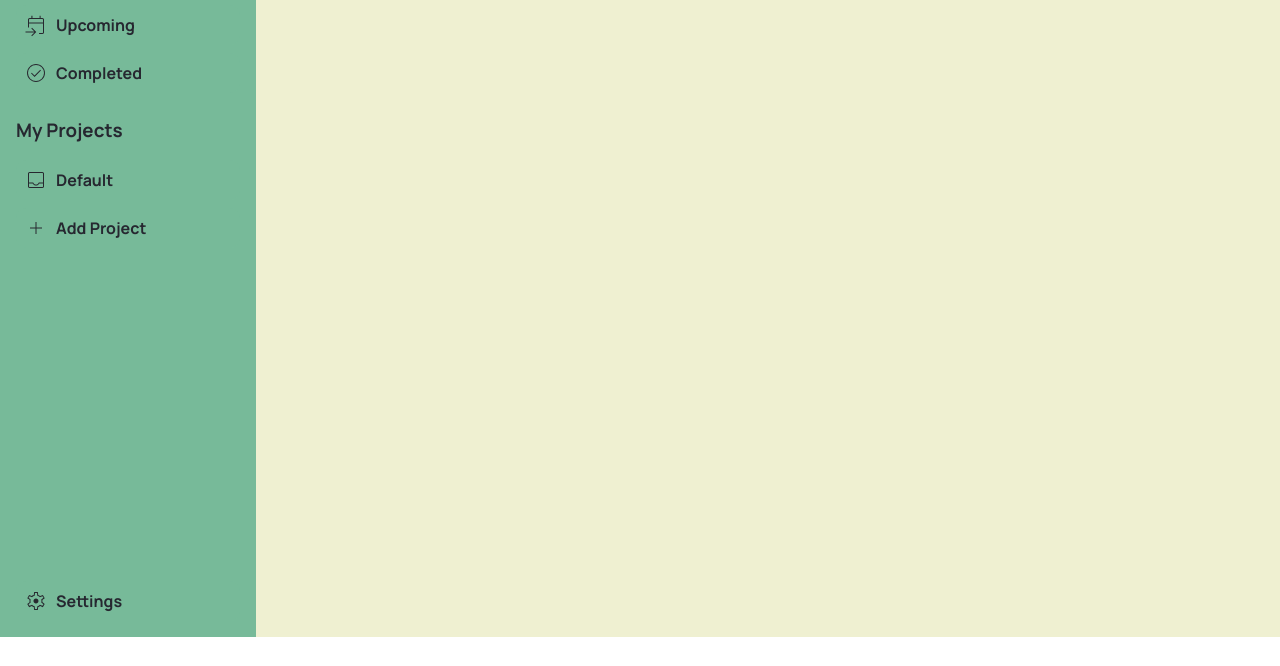
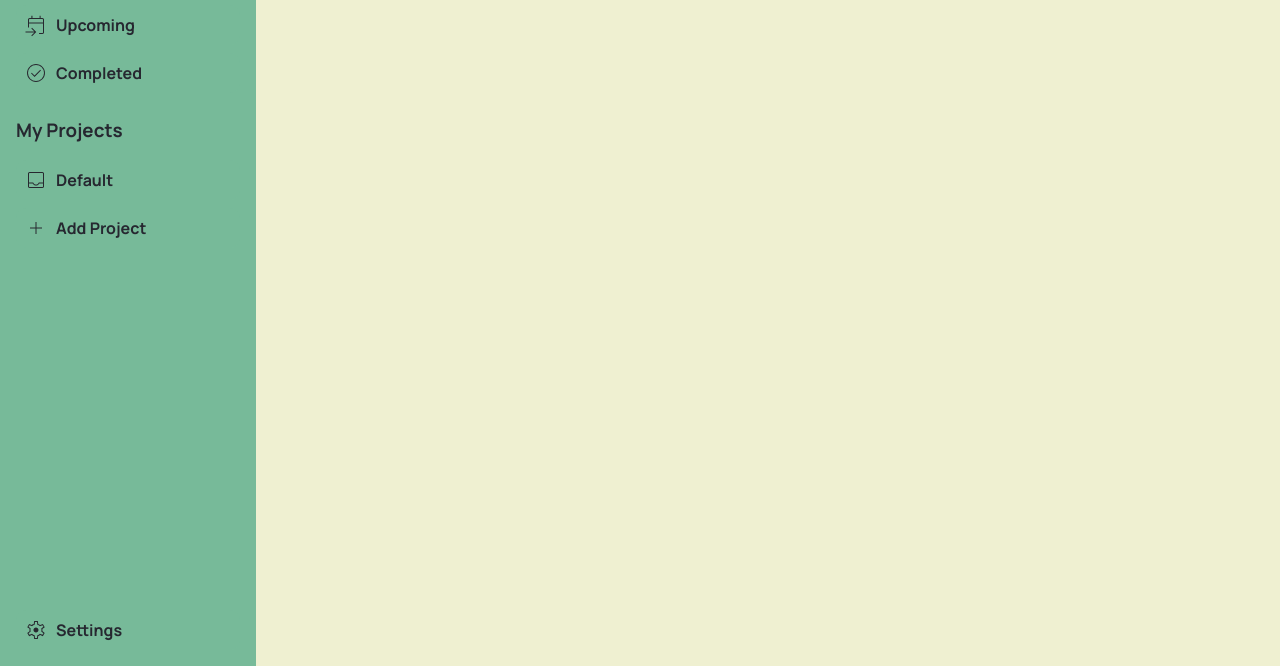
Before and after one commit to 383myrtle/odin-todo-list, a website built with webpack: page src/template.html in a window 1280 px wide. Shown: the part 163-829 px from the top of the page. Before the commit the page ends 800 px from the top, so only its background shows below. Built offline with nearby package versions, Linux system fonts and the light colour scheme.

Commit message:
Update container height to fit-content for improved layout

```diff
--- a/src/styles.css
+++ b/src/styles.css
@@ -17,7 +17,7 @@
 /* Layout */
 
 #container {
-    height: 100vh;
+    height: fit-content;
     display: grid;
     grid-template-areas:
         "sidebar header header"
```
